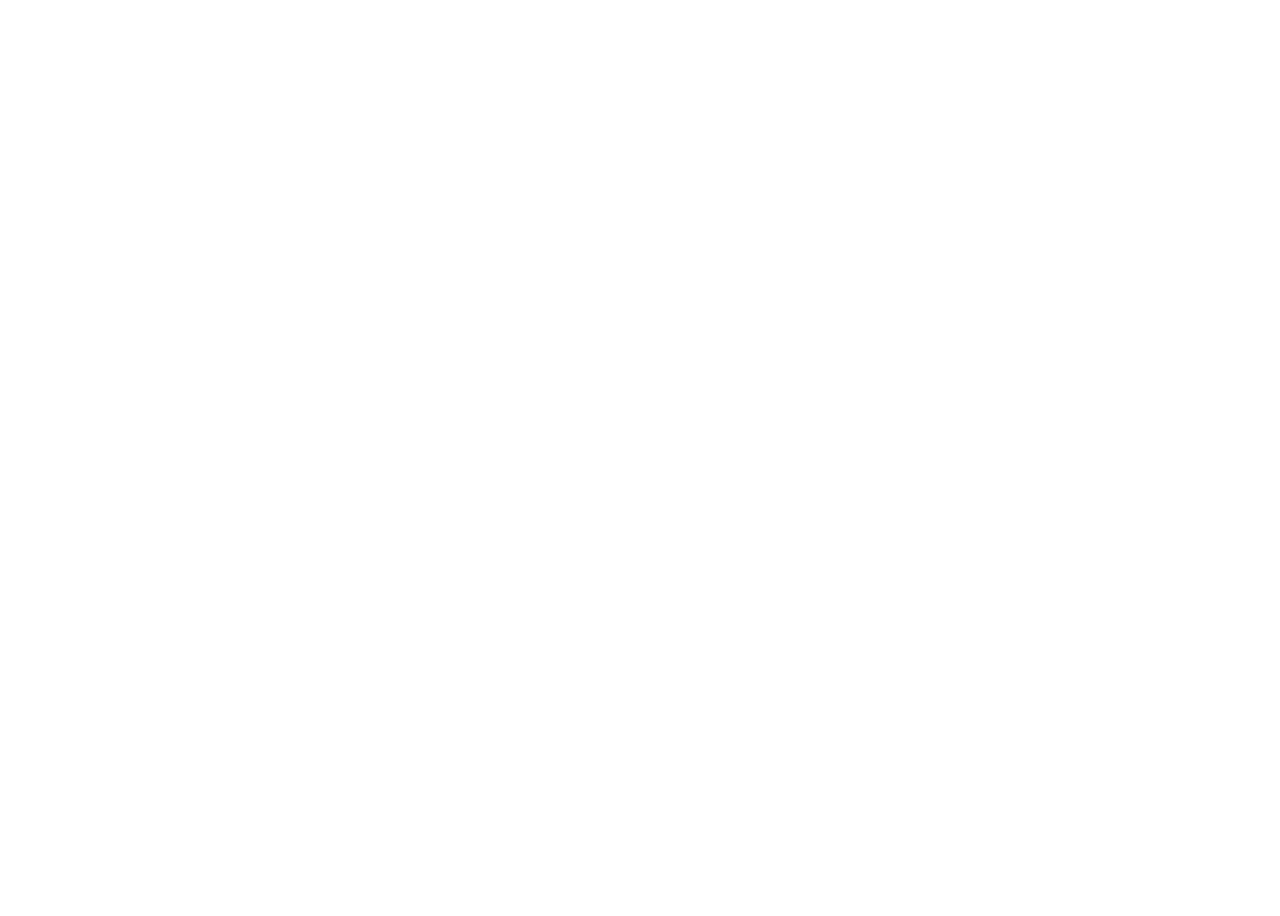
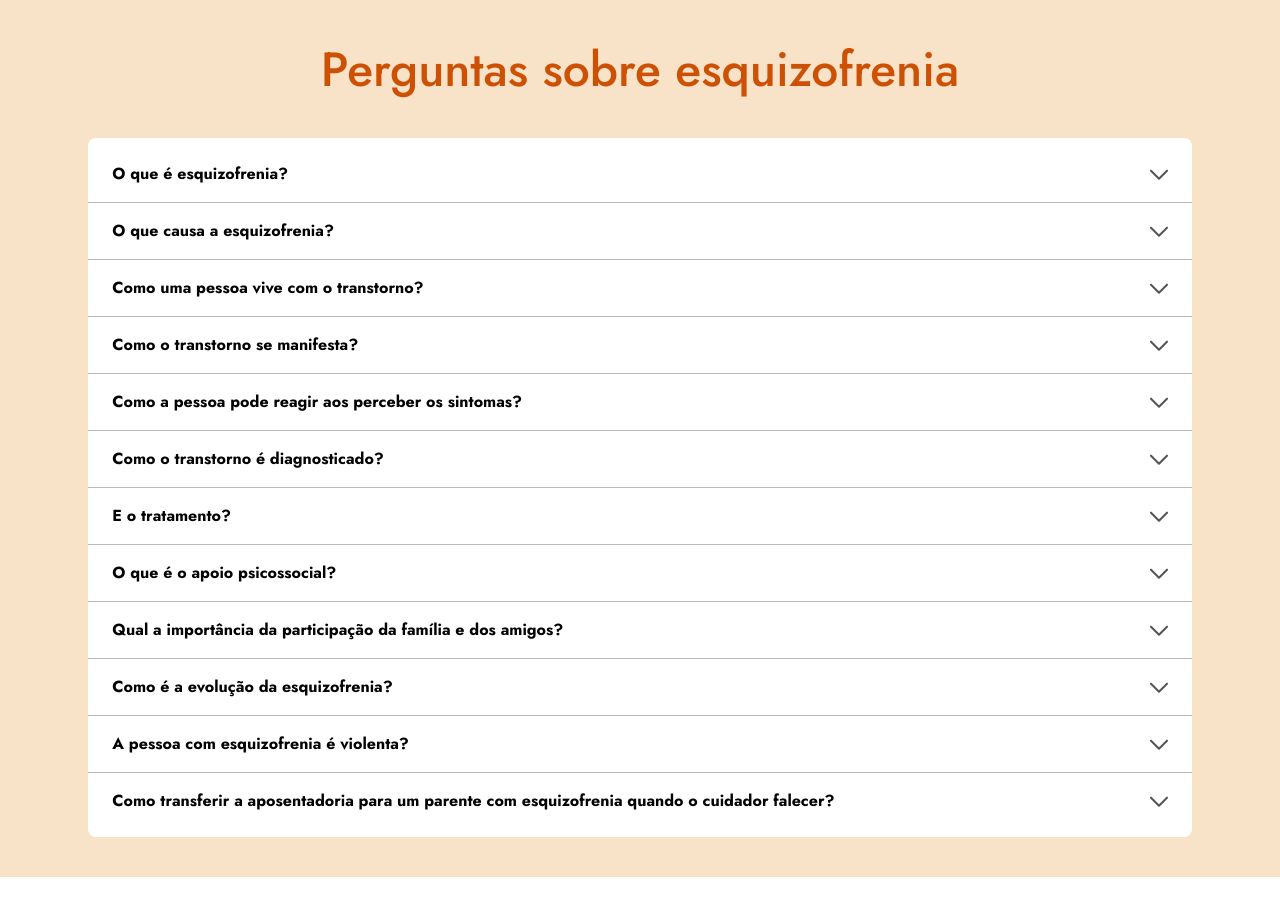
Before and after one commit to tech-pro-bem/abre, a Next.js app: page / in a window 1280 px wide. Shown: the part 820-1736 px from the top of the page. Before the commit the page ends 800 px from the top, so only its background shows below. Built offline with nearby package versions, Linux system fonts and the light colour scheme.

Commit message:
feat: creation of the faq section

```diff
--- a/src/app/page.tsx
+++ b/src/app/page.tsx
@@ -1,9 +1,11 @@
+import { Faq } from "@/components/faq/faq";
 import { ProjectsSection } from "@/components/projects-section";
 
 export default function Home() {
   return (
     <>
       <ProjectsSection />
+      <Faq />
     </>
   );
 }
--- a/src/app/styles/theme.css
+++ b/src/app/styles/theme.css
@@ -1,18 +1,18 @@
 :root {
   --color-primary-darkest: #0d4542;
   --color-primary-dark: #177873;
-  /* --color-primary-medium: #22b5ad;
-  --color-primary-light: #76e5df; */
+  --color-primary-medium: #22b5ad;
+  /*  --color-primary-light: #76e5df; */
   --color-primary-lightest: #ddf8f7;
   --color-secondary-darkest: #cc5105;
   --color-secondary-dark: #d67b0b;
   --color-secondary-medium: #e89a38;
   --color-secondary-light: #f2c791;
-  /* --color-secondary-lightest: #ddf8f7; hexa errado */
-  /*   --color-neutral-darkest: #030302;
-  --color-neutral-dark: #575452;
+  --color-secondary-lightest: #f9e3c8;
+  --color-neutral-darkest: #030302;
+  /* --color-neutral-dark: #575452;*/
   --color-neutral-medium: #bdbab9;
-  --color-neutral-light: #f5f3f2; */
+  /*--color-neutral-light: #f5f3f2; */
   --color-neutral-lightest: #fdfcfc;
   /* --color-gradient: linear-gradient(var(--color-primary-lightest, var(--color-neutral-lightest))); */
 
@@ -26,7 +26,7 @@
   /* --font-size-3: 1rem; */ /* 16px */
   /* --font-size-4: .75rem; */ /* 12px
   Questionar se o h3 realmente deve ser tao pequeno. A fonte de 16 vira 14, e a de 24 vira 12? */
-  --font-size-5: .875rem; /* 14px */
+  --font-size-5: 0.875rem; /* 14px */
   /* --font-size-6: .875rem; */ /* 14px */
 
   @media (min-width: 25em) {
--- /dev/null
+++ b/src/components/faq/arrow_icon.tsx
@@ -0,0 +1,24 @@
+import * as React from "react";
+
+function Arrow_icon(props: React.SVGProps<SVGSVGElement>) {
+  return (
+    <svg
+      width={18}
+      height={11}
+      viewBox="0 0 18 11"
+      fill="none"
+      xmlns="http://www.w3.org/2000/svg"
+      {...props}
+    >
+      <path
+        d="M17 1.677l-8 8-8-8"
+        stroke="#575452"
+        strokeWidth={2}
+        strokeLinecap="round"
+        strokeLinejoin="round"
+      />
+    </svg>
+  );
+}
+
+export default Arrow_icon;
--- /dev/null
+++ b/src/components/faq/faq.tsx
@@ -0,0 +1,111 @@
+import Arrow_icon from "./arrow_icon";
+import styles from "./styles.module.css";
+import Vector from "./vector";
+
+export const perguntas = [
+  {
+    title: "O que é esquizofrenia?",
+    text: `A esquizofrenia é um transtorno mental que afeta como a pessoa percebe e se relaciona com a realidade. Os sintomas costumam aparecer entre 15 e 25 anos, mas podem surgir em outros momentos da vida.
+    O transtorno pode comprometer as funções cognitivas e motoras de uma pessoa. Além disso, a esquizofrenia pode afetar também as relações, o trabalho e o bem-estar pessoal.`,
+  },
+  {
+    title: "O que causa a esquizofrenia?",
+    text: `Ainda não há uma certeza sobre o que causa a esquizofrenia. A genética tem um papel importante, mas há outros fatores além dela. Complicações na gravidez ou o uso de algumas drogas podem contribuir para uma pessoa desenvolver a doença.`,
+  },
+  {
+    title: "Como uma pessoa vive com o transtorno?",
+    text: `A esquizofrenia afeta em torno de 1% da população mundial. O transtorno é uma condição crônica, mas muitas pessoas conseguem ter uma vida plena e ativa.
+    Isso porque elas controlam os sintomas com:
+    · medicação
+    · apoio psicossocial`,
+  },
+  {
+    title: "Como o transtorno se manifesta?",
+    text: `Os principais sintomas da doença são:
+    · Delírios
+    · Alucinações
+    · Pensamentos confusos
+    · Déficit de memória
+    · Dificuldade em processar informações
+    · Dificuldade em resolver problemas
+    Além disso, a pessoa pode:
+    · Se isolar
+    · Perder o interesse por atividades
+    · Ter dificuldade de expressar emoções.
+    Vale destacar: cada pessoa manifesta o transtorno de um jeito diferente. Por isso, o diagnóstico deve ser feito por um psiquiatra.`,
+  },
+  {
+    title: "Como a pessoa pode reagir aos perceber os sintomas?",
+    text: `Os sintomas podem gerar medo e confusão em uma pessoa. Muitas vezes, ela se isola e não busca ajuda de imediato, podendo afetar a capacidade de tomar decisões. Por isso, o apoio de amigos e familiares é essencial para o tratamento.`,
+  },
+
+  {
+    title: "Como o transtorno é diagnosticado?",
+    text: `O diagnóstico de esquizofrenia é feito por um psiquiatra. O profissional médico vai avaliar a pessoa a partir dos sintomas, do histórico e de conversa com familiares.
+    Apesar da comunidade científica pesquisar exames de imagem e neurofuncionais para ajudar no diagnóstico, ele é feito considerando os sintomas e baseado em critérios da Classificação Internacional de Doenças (CID-10).`,
+  },
+  {
+    title: "E o tratamento?",
+    text: `O tratamento combina medicação e apoio psicossocial, mas sempre baseado no diagnóstico da pessoa. A medicação ajuda a controlar os sintomas.
+    Já os profissionais que vão acompanhar o tratamento são psiquiatras, psicólogos e terapeutas ocupacionais. Fazer o tratamento é importante para evitar recaídas. Quando uma pessoa faz o tratamento, ela consegue ter uma melhora moderada ou significativa dos sintomas.`,
+  },
+  {
+    title: "O que é o apoio psicossocial?",
+    text: `O apoio psicossocial são medidas que complementam a medicação, como psicoterapia e terapia ocupacional. Essas medidas ajudam a pessoa a desenvolver habilidades para viver de forma mais independente. Esse apoio é adaptado às necessidades de cada pessoa.`,
+  },
+  {
+    title: "Qual a importância da participação da família e dos amigos?",
+    text: `A família e os amigos ajudam a identificar mudanças de comportamento e a incentivar o tratamento. Eles também criam um ambiente acolhedor e podem se engajar em grupos de apoio.`,
+  },
+  {
+    title: "Como é a evolução da esquizofrenia?",
+    text: `A evolução do transtorno varia em cada pessoa. Com tratamento, é possível ter uma melhora na qualidade de vida. Já algumas pessoas podem enfrentar limitações mesmo com apoio de medicação e de pessoas da área da saúde.
+    Por isso, o suporte contínuo é importante para a qualidade de vida da pessoa com esquizofrenia.`,
+  },
+  {
+    title: "A pessoa com esquizofrenia é violenta?",
+    text: `Não. A esquizofrenia não aumenta a propensão à violência. O risco é maior para autoagressão ou suicídio durante crises. O estigma associando esquizofrenia à violência é um mito e deve ser combatido.`,
+  },
+  {
+    title:
+      "Como transferir a aposentadoria para um parente com esquizofrenia quando o cuidador falecer?",
+    text: `Para transferir a aposentadoria após a morte do cuidador (pai, mãe, irmão, etc), é necessário comprovar que a pessoa com esquizofrenia dependia financeiramente do cuidador. Essa comprovação é feita com documentos específicos.
+    Você pode usar a declaração de dependência econômica feita no Imposto de Renda ou uma escritura pública declaratória de dependência. Além disso, é preciso apresentar pelo menos três documentos que comprovem essa dependência.
+    Os documentos podem incluir prova de domicílio comum, contas bancárias conjuntas ou procurações mútua. Outros documentos legais, como registros de empregados ou anotações em associações, também são aceitos.
+    Se precisar, procure um tabelião para emitir a escritura pública de dependência econômica. Ela é importante para formalizar a relação de dependência, facilitando a transferência da aposentadoria.
+    Na nossa página Materiais <hiperlink levando para a página>, você encontra uma declaração de dependência econômica.`,
+  },
+];
+
+export const Faq = () => {
+  return (
+    <section className={styles.questions_section}>
+      <div className={styles.vectors}>
+        <Vector className={styles.vector_top} />
+        <Vector className={styles.vector_bottom} />
+      </div>
+      <div className={styles.questions_content}>
+        <h1 className={styles.questions_title}>Perguntas sobre esquizofrenia</h1>
+        <div className={styles.faq_list}>
+          {perguntas.map((question, index) => (
+            <details
+              key={index}
+              className={styles.faq_item}
+              name="reqs"
+            >
+              <summary className={styles.faq_summary}>
+                <div className={styles.faq_title}>{question.title}</div>
+                <Arrow_icon className={styles.arrow_icon} />
+              </summary>
+              <div className={styles.faq_text}>
+                {question.text.split("\n").map((paragraph, index) => (
+                  <p key={index}>{paragraph}</p>
+                ))}
+              </div>
+            </details>
+          ))}
+        </div>
+      </div>
+    </section>
+  );
+};
--- /dev/null
+++ b/src/components/faq/styles.module.css
@@ -0,0 +1,106 @@
+.questions_section {
+  position: relative;
+  z-index: 1;
+  background-color: var(--color-secondary-lightest);
+  padding-block: 2.5rem;
+}
+.vectors {
+  display: none;
+  @media (min-width: 107em) {
+    display: inline;
+  }
+}
+.vector_top {
+  position: absolute;
+  left: 85%;
+  top: -10%;
+  width: 10%;
+  height: auto;
+  z-index: 2;
+}
+.vector_bottom {
+  position: absolute;
+  bottom: 15%;
+  left: 5%;
+  width: 10%;
+  height: auto;
+  transform: rotate(-30deg);
+  z-index: 2;
+}
+
+.questions_content {
+  width: 86.2%;
+  margin-inline: auto;
+  max-width: 76rem;
+}
+.questions_title {
+  display: flex;
+  text-align: center;
+  justify-content: center;
+  margin-bottom: 0.67em;
+  font-size: var(--font-size-2);
+  font-weight: var(--fw-medium);
+  line-height: var(--line-height-1);
+  color: var(--color-secondary-darkest);
+}
+.faq_list {
+  padding-block: 0.5rem;
+  background-color: #ffffff;
+  border-radius: 0.5rem;
+}
+
+.faq_item {
+  font-size: var(--font-size-3);
+  line-height: var(--line-height-2);
+  color: var(--color-neutral-darkest);
+  border-bottom: 1px solid var(--color-neutral-medium);
+}
+
+.faq_item:last-child {
+  border-bottom: none;
+}
+
+.faq_item[open] {
+  .arrow_icon {
+    transform: rotate(180deg);
+  }
+}
+
+.faq_summary {
+  min-height: 3.5em;
+  display: flex;
+  justify-content: space-between;
+  align-items: center;
+  padding: 0px 24px;
+  gap: 1rem;
+  font-weight: var(--fw-bold);
+  cursor: pointer;
+}
+
+.faq_title {
+  align-items: center;
+  display: flex;
+  width: 90%;
+}
+
+.arrow_icon {
+  transition: 0.2s;
+}
+
+.faq_text {
+  display: flex;
+  flex-direction: column;
+  gap: 1rem;
+  padding: 8px 24px 32px;
+  font-weight: var(--fw-regular);
+}
+
+@media (min-width: 48em) {
+  .questions_section {
+    margin-block: 80px;
+  }
+
+  .faq_item {
+    font-size: var(--font-size-5);
+  }
+}
--- /dev/null
+++ b/src/components/faq/vector.tsx
@@ -0,0 +1,24 @@
+import * as React from "react";
+
+function Vector(props: React.SVGProps<SVGSVGElement>) {
+  return (
+    <svg
+      width={243}
+      height={205}
+      viewBox="0 0 243 205"
+      fill="none"
+      xmlns="http://www.w3.org/2000/svg"
+      {...props}
+    >
+      <path
+        d="M6.54 121.766s16.295 60.964 62.548 73.796C169.303 223.364 213.522 34.049 121.016 8.386c-61.671-17.11-92.827 95.197-.321 120.86 61.671 17.109 115.793-28.351 115.793-28.351"
+        stroke="#F2C791"
+        strokeWidth={12}
+        strokeLinecap="round"
+        strokeLinejoin="round"
+      />
+    </svg>
+  );
+}
+
+export default Vector;
```
